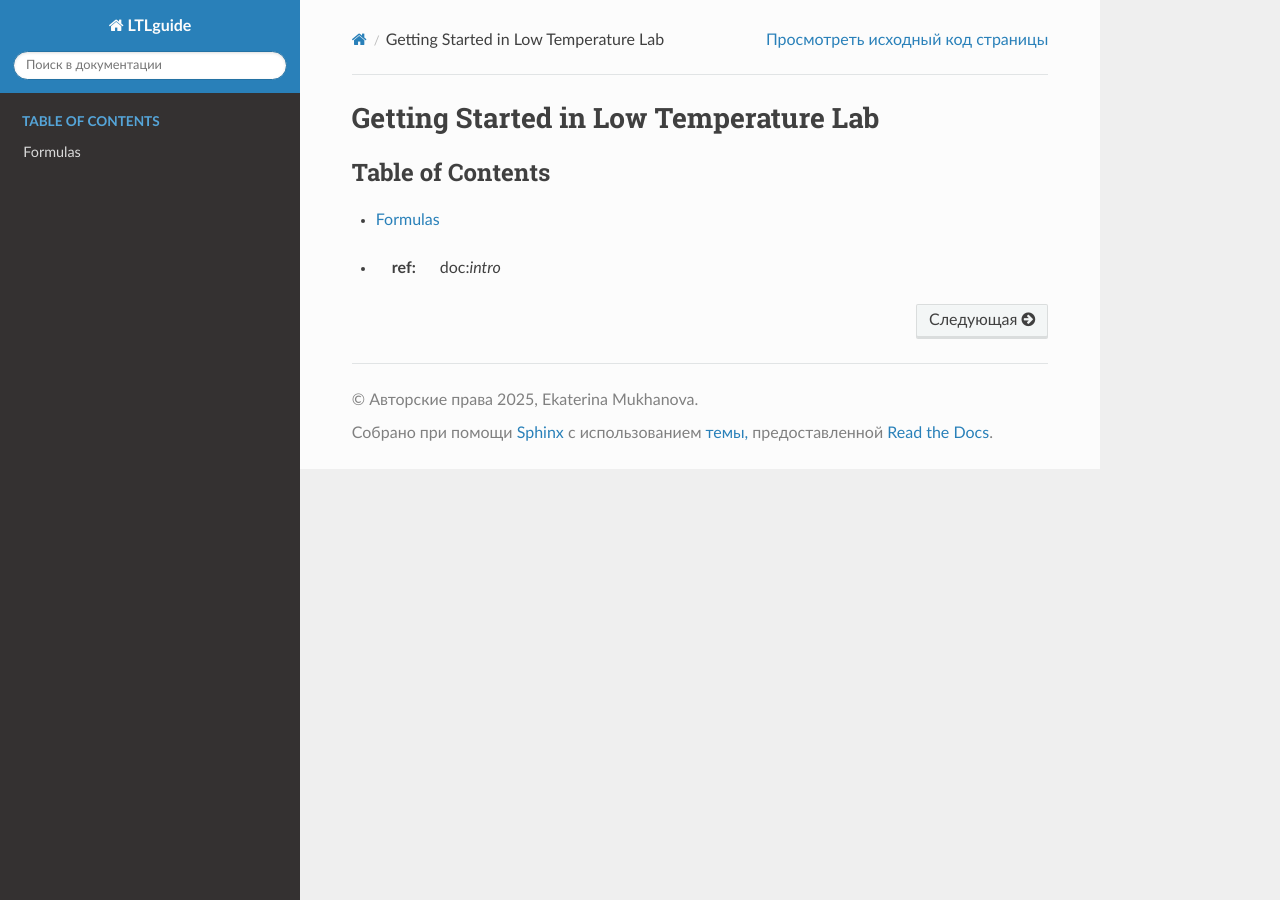
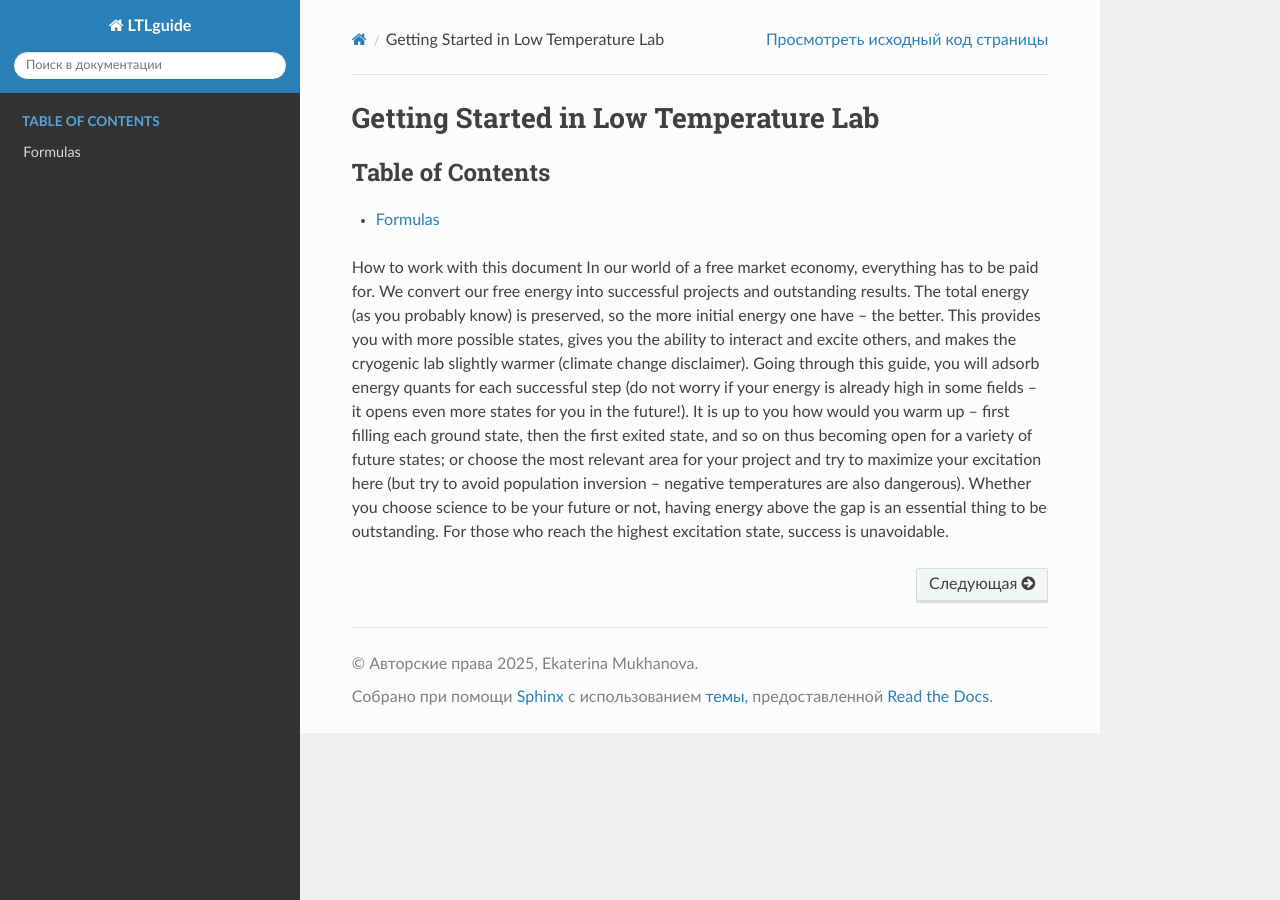
Before and after one commit to MukhanovaE/LTL_guide, a Sphinx documentation site: the page built from docs/index.rst, in a window 1280 px wide. Built offline with Sphinx 7.4.7 and the Read the Docs theme 3.1.0, drawn with Linux system fonts in a browser that asks for light colours.

Commit message:
Testing structure

```diff
--- a/docs/index.rst
+++ b/docs/index.rst
@@ -13,4 +13,15 @@ Getting Started in Low Temperature Lab
    intro
 
 
-* :ref: doc:`intro`
+How to work with this document
+In our world of a free market economy, everything has to be paid for. We convert our free energy into successful
+projects and outstanding results. The total energy (as you probably know) is preserved, so the more initial energy
+one have – the better. This provides you with more possible states, gives you the ability to interact and excite
+others, and makes the cryogenic lab slightly warmer (climate change disclaimer). Going through this guide, you
+will adsorb energy quants for each successful step (do not worry if your energy is already high in some fields – it
+opens even more states for you in the future!).
+It is up to you how would you warm up – first filling each ground state, then the first exited state, and so on
+thus becoming open for a variety of future states; or choose the most relevant area for your project and try to
+maximize your excitation here (but try to avoid population inversion – negative temperatures are also dangerous).
+Whether you choose science to be your future or not, having energy above the gap is an essential thing to be
+outstanding. For those who reach the highest excitation state, success is unavoidable.
```
